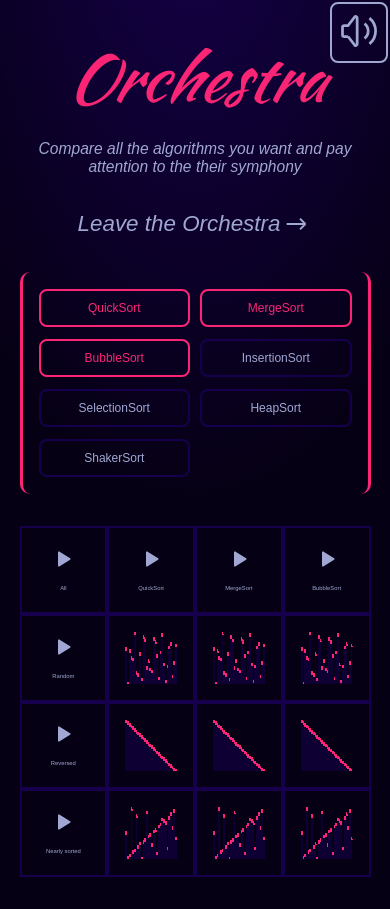
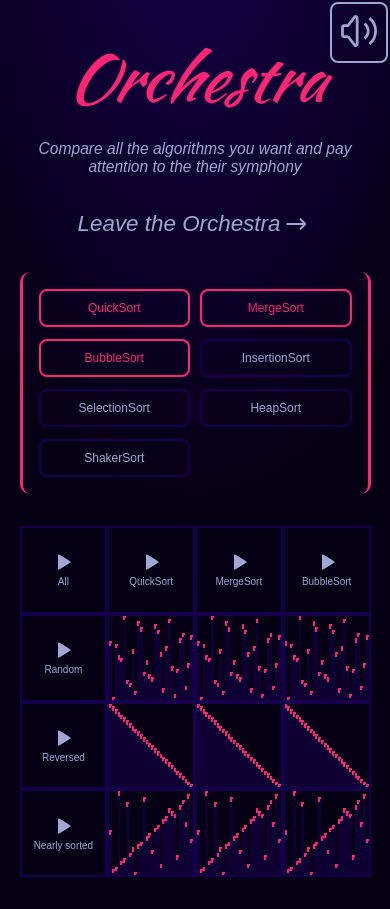
Before and after one commit to Eckry/Sorted-Symphony, a React (Vite) app: page /comparison in a window 390 px wide. Built offline with nearby package versions, Linux system fonts and the light colour scheme; a web font is replaced by a local one.

Commit message:
fix comparison responsive and change padding of blocks

```diff
--- a/src/components/styles/Blocks.css
+++ b/src/components/styles/Blocks.css
@@ -5,7 +5,6 @@
   align-items: flex-end;
   justify-content: center;
   width: 100%;
-  padding: 1rem;
   z-index: -1;
 }
 
--- a/src/components/styles/Playground.css
+++ b/src/components/styles/Playground.css
@@ -23,9 +23,10 @@
   color: var(--highlight-color);
 }
 
-@media (width <= 850px){
+@media (width <= 520px){
   .algorithm-button {
-    font-size: clamp(5px, 1.5vw, 14px);
+    gap: 4px;
+    font-size: 10px;
   }
 
   .algorithm-button svg {
--- a/src/routes/styles/Home.css
+++ b/src/routes/styles/Home.css
@@ -6,6 +6,7 @@
 
 .home-blocks {
   height: 500px;
+  padding: 1rem;
 }
 
 .link-orchestra {
```
